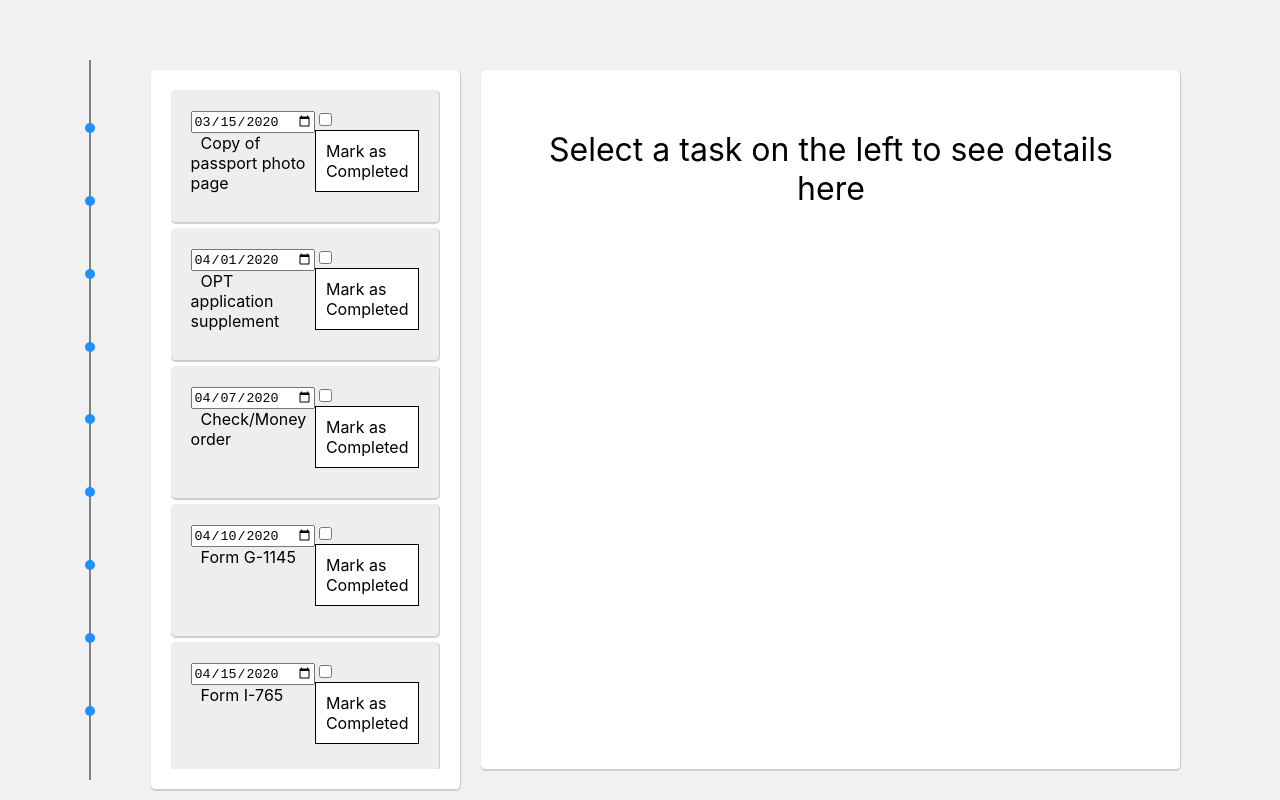
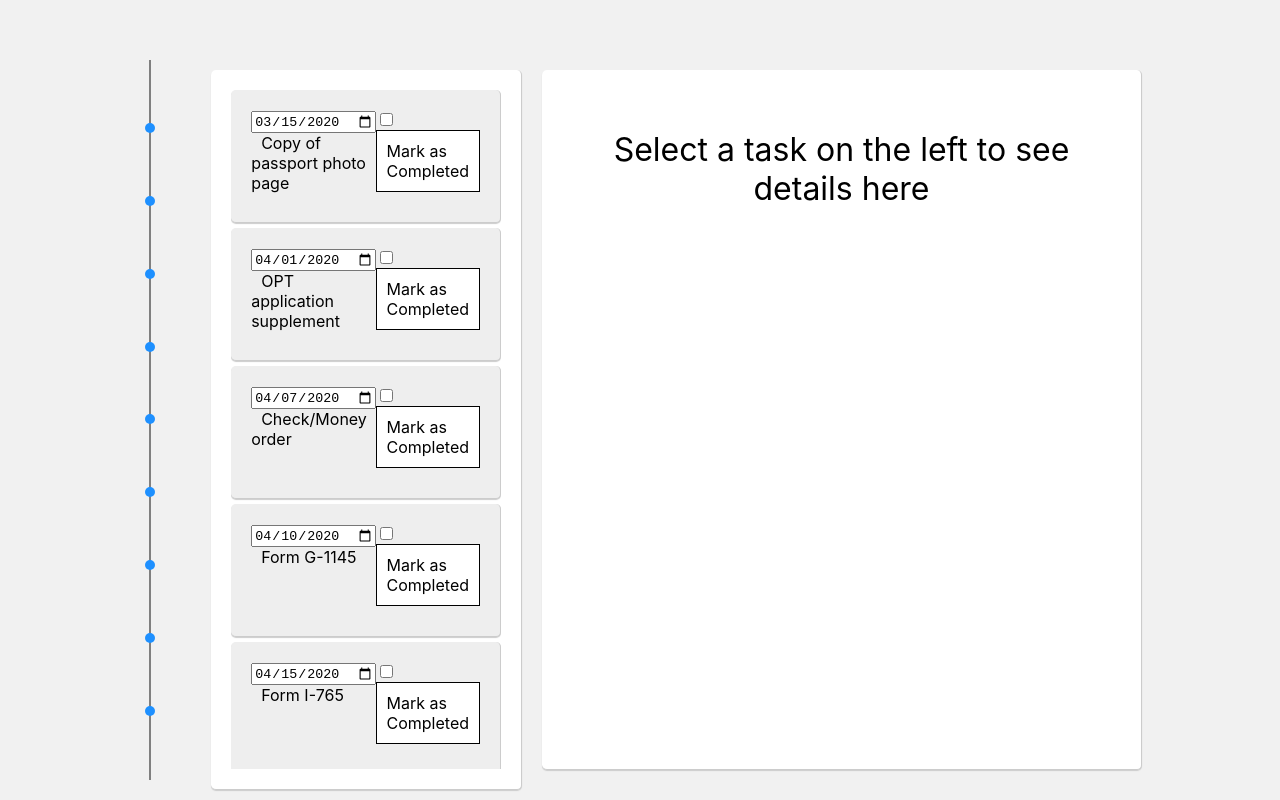
Before and after one commit to kevin-shin/Visa-vis, a React (Create React App) app: page / in a window 1280 px wide. Built offline with nearby package versions, Linux system fonts and the light colour scheme.

Commit message:
Implements more stylistic changes to the completed tasks. Need to figure out better spacing for main divs.

```diff
--- a/src/app/taskCard/styles.css
+++ b/src/app/taskCard/styles.css
@@ -10,7 +10,7 @@
     flex-direction: column;
     padding: 40px;
     overflow: auto;
-    min-width: 700px;
+    min-width: 600px;
 }
 
 .no-card-instruction {
```
